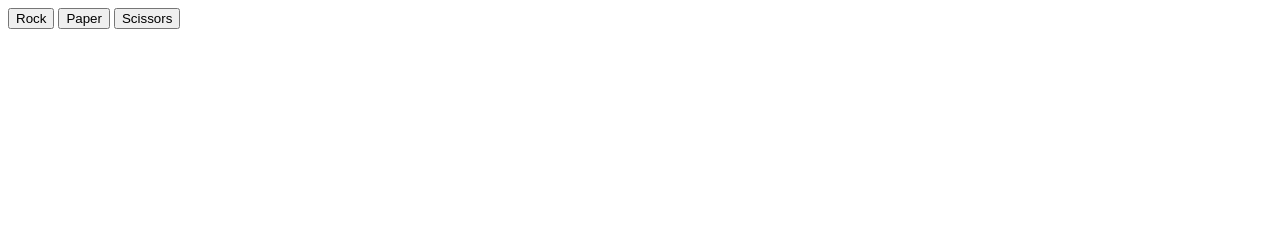
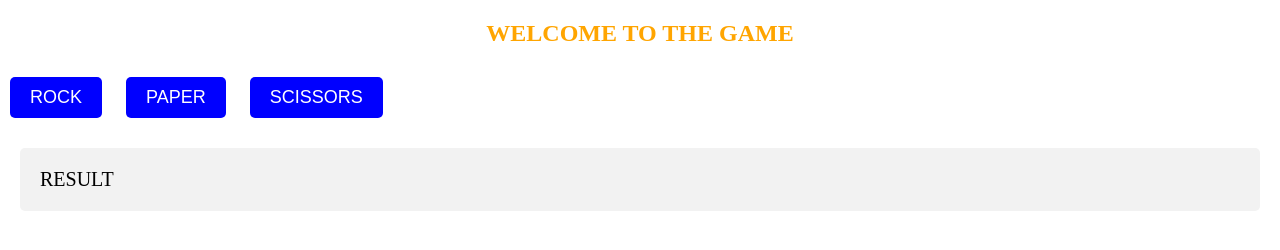
Before and after one commit to Olukay-05/Rock-Paper-Scissors-, a plain HTML site: page index.html in a window 1280 px wide. Drawn offline with Linux system fonts and the light colour scheme.

Commit message:
ADDED CSS

```diff
--- a/index.html
+++ b/index.html
@@ -4,18 +4,19 @@
     <meta charset="UTF-8">
     <meta http-equiv="X-UA-Compatible" content="IE=edge">
     <meta name="viewport" content="width=device-width, initial-scale=1.0">
+    <link rel="stylesheet" href="./styles.css">
     <title>Rock Paper Scissors</title>
 </head>
 <body>
 
     <!-- Create three buttons for each selection -->
-<button id="rock">Rock</button>
+<!-- <button id="rock">Rock</button>
 <button id="paper">Paper</button>
-<button id="scissors">Scissors</button>
+<button id="scissors">Scissors</button> -->
 
 <!-- Add a div for displaying results -->
-<div id="results"></div>
-
+<!-- <div id="results"></div> -->
+<!--
 <script>
   // Define variables for tracking the score
   let playerScore = 0;
@@ -75,22 +76,23 @@
       return "lose";
     }
   }
-</script>
+</script> -->
 
-    <!-- <section class="container">
+    <section class="container">
+        <h1 class="header">WELCOME TO THE GAME</h1>
         <div class="button-controls">
             <button class="rps-buttons" id="rock">ROCK</button>
             <button class="rps-buttons" id="paper">PAPER</button>
             <button class="rps-buttons" id="scissors">SCISSORS</button>
         </div>
 
-        <div >
-            <button class="result" id="result">
+        <div class="result" id="result">
+
                 RESULT
-            </button>
+
         </div>
     </section>
 
-    <script src="main.js"></script> -->
+    <script src="main.js"></script>
 </body>
 </html>
--- a/main.js
+++ b/main.js
@@ -38,9 +38,14 @@ function playRound(playerSelection) {
   }
 
   // Display the result in the results div
-  document.getElementById("result").addEventListener("click", () => innerHTML =
-  `Player chose ${playerSelection}, Computer chose ${computerSelection}. Result: ${result}<br>` +
-  `Score: Player ${playerWins}, Computer ${computerWins}`);
+  // document.getElementById("result").addEventListener("click", () => innerHTML =
+  // `Player chose ${playerSelection}, Computer chose ${computerSelection}. Result: ${result}<br>` +
+  // `Score: Player ${playerWins}, Computer ${computerWins}`);
+
+   // Display the result in the results div
+   document.getElementById("result").innerHTML =
+   `Player chose ${playerSelection}, Computer chose ${computerSelection}. Result: ${result}<br>` +
+   `Score: Player ${playerWins}, Computer ${computerWins}`;
 
   // Check if a player has reached 5 points
   if (playerWins === 5) {
--- /dev/null
+++ b/styles.css
@@ -0,0 +1,55 @@
+body {
+    margin: 0;
+    /* display: flex; */
+}
+
+.header{
+    color: orange;
+    text-align: center;
+}
+
+/* Style the buttons */
+.buttons-control{
+    display: flex;
+
+}
+
+.rps-buttons {
+    padding: 10px 20px;
+    font-size: 18px;
+    margin: 10px;
+    background-color: blue;
+    color: white;
+    border-radius: 5px;
+    border: none;
+    cursor: pointer;
+    transition: all 0.2s;
+  }
+
+  /* Change the color of the button on hover */
+  .rps-buttons:hover {
+    background-color: darkblue;
+    transform: scale(1.1);
+  }
+
+  /* Style the results div */
+  #result {
+    margin: 20px;
+    padding: 20px;
+    font-size: 20px;
+    background-color: #f2f2f2;
+    border-radius: 5px;
+  }
+
+  /* Style the score */
+  #result span {
+    font-size: 25px;
+    font-weight: bold;
+    margin-left: 10px;
+  }
+
+  /* Style the result text */
+  #result p {
+    font-size: 18px;
+    margin-top: 10px;
+  }
```
